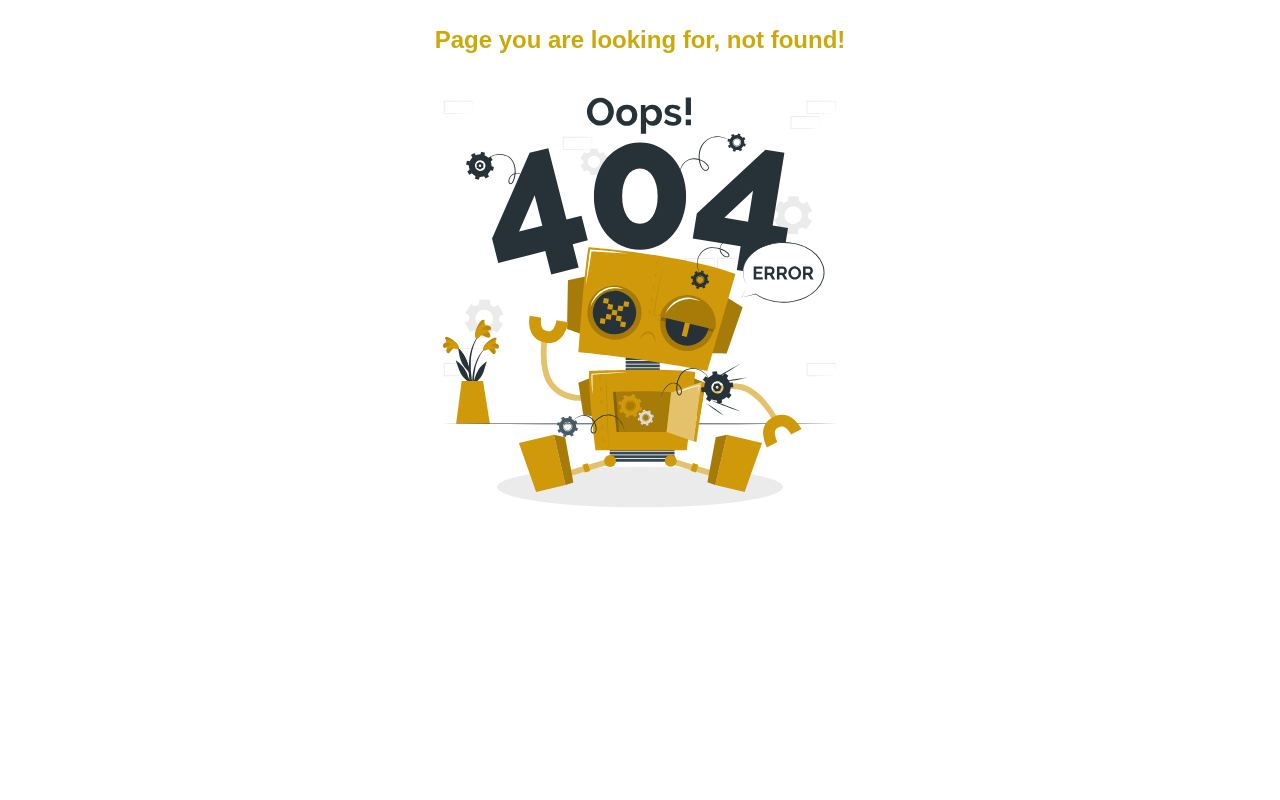
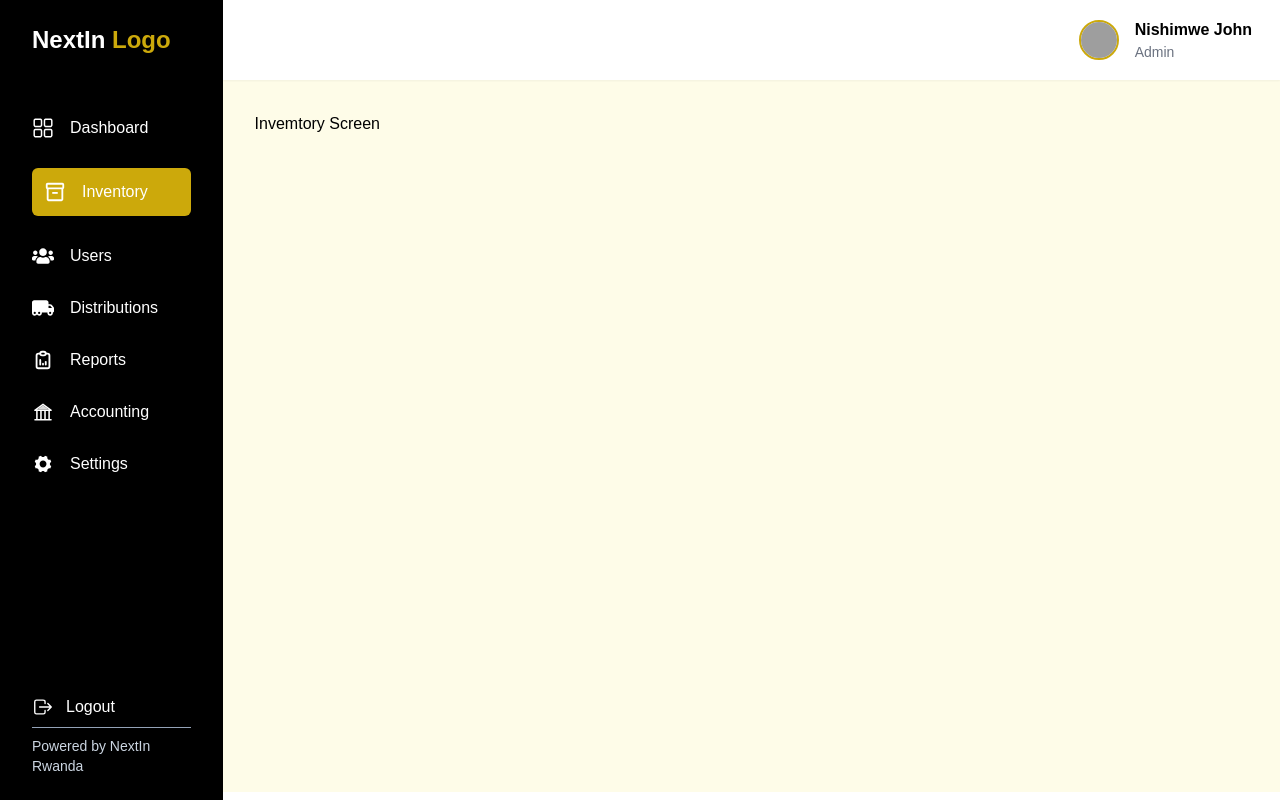
Before and after one commit to shemajolivetgislain/inventory_client_project, a React (Vite) app: page /inventory in a window 1280 px wide. Before the commit this address had no page. Built offline with nearby package versions, Linux system fonts and the light colour scheme; grey boxes are pictures that could not be loaded.

Commit message:
added other pages routes

```diff
--- /dev/null
+++ b/src/pages/Distributions/index.jsx
@@ -0,0 +1,13 @@
+import ContainerHolder from "../../components/ContainerHolder";
+
+const DistributionPage = () => {
+  return (
+    <ContainerHolder>
+      <div>
+        <h1>Distribution Page</h1>
+      </div>
+    </ContainerHolder>
+  );
+};
+
+export default DistributionPage;
--- /dev/null
+++ b/src/pages/Inventory/index.jsx
@@ -0,0 +1,13 @@
+import ContainerHolder from "../../components/ContainerHolder";
+
+const InventoryPage = () => {
+  return (
+    <ContainerHolder>
+      <div>
+        <h1>Invemtory Screen</h1>
+      </div>
+    </ContainerHolder>
+  );
+};
+
+export default InventoryPage;
--- a/src/routes/index.jsx
+++ b/src/routes/index.jsx
@@ -4,7 +4,8 @@ import DashboardLayout from "../layout";
 import HomeDashboard from "../pages/Dashboard";
 import Users from "../pages/Users";
 import NotFound from "../pages/NotFound";
-NotFound;
+import DistributionPage from "../pages/Distributions";
+import InventoryPage from "../pages/Inventory";
 
 const Approutes = () => {
   return (
@@ -13,6 +14,8 @@ const Approutes = () => {
       <Route element={<DashboardLayout />}>
         <Route path="/dashboard" element={<HomeDashboard />} />
         <Route path="/users" element={<Users />} />
+        <Route path="/distributions" element={<DistributionPage />} />
+        <Route path="/inventory" element={<InventoryPage />} />
       </Route>
       <Route path="*" element={<NotFound />} />
     </Routes>
```
